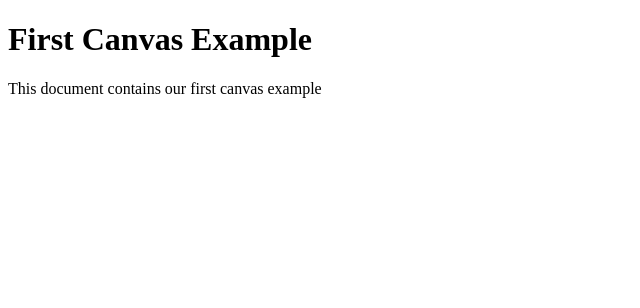
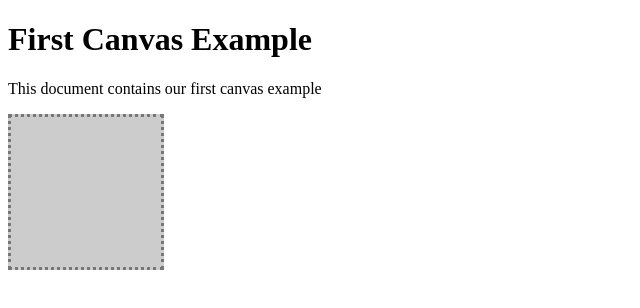
Before and after one commit to catcarbonell/wia, a plain HTML site: page Wk 1/HTML5 Canvas/1-Starting/1-First Canvas Document.html in a window 1280 px wide. Shown: the whole page, without its empty margins (0-640 px from the left). Drawn offline with Linux system fonts and the light colour scheme.

Commit message:
Wk 1 - First Canvas - complete

```diff
--- a/Wk 1/HTML5 Canvas/1-Starting/1-First Canvas Document.html
+++ b/Wk 1/HTML5 Canvas/1-Starting/1-First Canvas Document.html
@@ -2,10 +2,34 @@
 <html>
 	<head>
 		<title>Our First Canvas</title>
+        <style type="text/css">
+
+			.visible {
+				border: 3px #777 dotted;
+				background-color: #ccc;
+			};
+
+        </style>
+
+        <script>
+        	window.onload = function(){
+
+        		var theCanvas = document.getElementById("Canvas1");
+
+        		theCanvas.width = 150;
+        		theCanvas.height = 150;
+
+        	};
+        </script>
 
 	</head>
 	<body>
 		<h1>First Canvas Example</h1>
 		<p>This document contains our first canvas example</p>
+
+		<canvas id="Canvas1" class="visible" width="400" height="300">
+			<p> Oh noes! Your browser doesn't support Canvas :( </p>
+		</canvas>
+
 	</body>
 </html>
```
